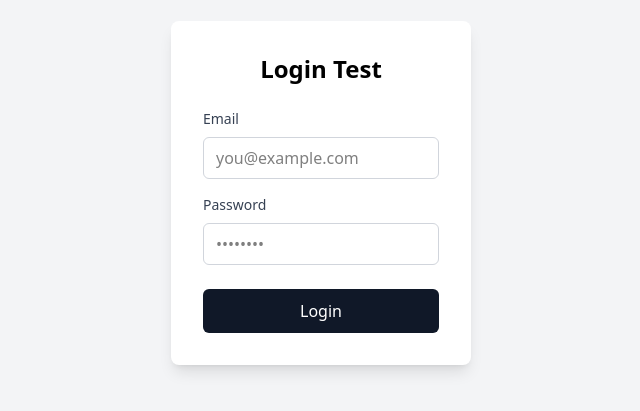
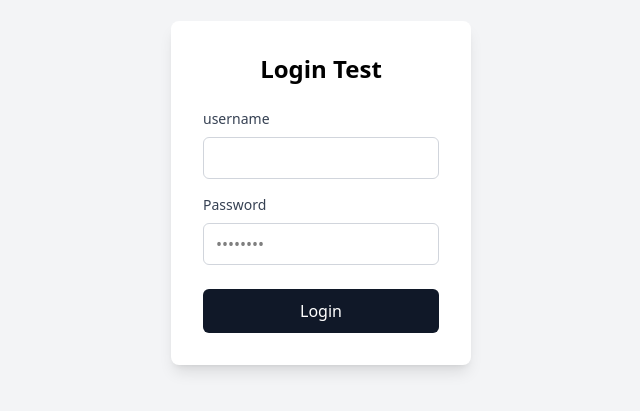
Before and after one commit to youngbee08/jan-react-cohort, a React (Vite) app: page /auth/login2 in a window 1280 px wide. Shown: the part 207-618 px from the top of the page, without its empty margins (319-959 px from the left). Built offline with nearby package versions, Linux system fonts and the light colour scheme.

Commit message:
learent route protection and outlet usage

```diff
--- a/src/App.jsx
+++ b/src/App.jsx
@@ -8,18 +8,21 @@ import Products from "./pages/Products";
 import Login from "./pages/Login";
 import Dashboard from "./pages/Dashboard";
 import SecondLogin from "./pages/SecondLogin";
+import ProtectedRoute from "./pages/ProtectedRoute";
 
 const App = () => {
   return (
     <Userprovider>
       <BrowserRouter>
         <Routes>
-          <Route path="/" element={<Navigate to={"/auth/login2"}/>} />
+          <Route path="/" element={<Navigate to={"/auth/login2"} />} />
 
           <Route path="/auth/login" element={<Login />} />
           <Route path="/auth/login2" element={<SecondLogin />} />
 
-          <Route path="/dashboard/overview" element={<Dashboard />} />
+          <Route element={<ProtectedRoute />}>
+            <Route path="/dashboard/overview" element={<Dashboard />} />
+          </Route>
 
           <Route
             path="/home"
--- a/src/contexts/UserContext.jsx
+++ b/src/contexts/UserContext.jsx
@@ -1,18 +1,22 @@
-import { createContext } from "react";
+import { createContext, useState } from "react";
 
 export const userContext = createContext();
 
 const Userprovider = ({ children }) => {
-  const user = {
-    name: "Adesoye Toyeeb",
-    occupation: "Co-founder",
-    business_name: "Mysavemate",
-    gender: "male",
-    email: "adesoyetoyeeb01@gmail.com",
-    phone: "09037140948",
-  };
+  const existingUser = JSON.parse(localStorage.getItem("userDetails"));
+
+  const [user, setUser] = useState(existingUser || null);
+
+  function logUserIn(details) {
+    if (!details) {
+      return;
+    }
+    localStorage.setItem("userDetails", JSON.stringify(details));
+    setUser(details);
+  }
   const value = {
     user,
+    logUserIn,
   };
   return <userContext.Provider value={value}>{children}</userContext.Provider>;
 };
--- a/src/index.css
+++ b/src/index.css
@@ -1 +1,6 @@
 @import "tailwindcss";
+
+:disabled {
+  opacity: 0.6;
+  cursor: not-allowed;
+}
--- a/src/pages/Dashboard.jsx
+++ b/src/pages/Dashboard.jsx
@@ -1,9 +1,9 @@
-import React from 'react'
+import React, { useContext } from "react";
+import { userContext } from "../contexts/UserContext";
 
 const Dashboard = () => {
-  return (
-    <div>Welcome to Dashboard!!!</div>
-  )
-}
+  const { user } = useContext(userContext);
+  return <div>Welcome to Dashboard!!! {user?.firstName}</div>;
+};
 
-export default Dashboard
+export default Dashboard;
--- /dev/null
+++ b/src/pages/ProtectedRoute.jsx
@@ -0,0 +1,18 @@
+import React, { useContext, useEffect } from "react";
+import { userContext } from "../contexts/UserContext";
+import { Outlet, useNavigate } from "react-router-dom";
+
+const ProtectedRoute = () => {
+  const { user } = useContext(userContext);
+  const navigate = useNavigate();
+
+  useEffect(() => {
+    if (!user) {
+      navigate("/auth/login2");
+    }
+  }, [user, navigate]);
+
+  return user ? <Outlet/> : null;
+};
+
+export default ProtectedRoute;
--- a/src/pages/SecondLogin.jsx
+++ b/src/pages/SecondLogin.jsx
@@ -1,15 +1,19 @@
-import React from "react";
-import * as yup from "yup"
+import React, { useContext } from "react";
+import * as yup from "yup";
 import { useFormik } from "formik";
+import { useNavigate } from "react-router-dom";
+import { userContext } from "../contexts/UserContext";
 
 export default function SecondLogin() {
+  const { logUserIn } = useContext(userContext);
+  const base_url = "https://dummyjson.com";
+  const naviagte = useNavigate();
   const formSchema = yup.object({
-    email: yup
+    username: yup
       .string()
-      .email("please enter a valid email")
-      .required("Please provide your email address.")
+      .required("Please provide your username address.")
       .trim()
-      .lowercase(),
+      .lowercase("Username address should only be lowercase"),
     password: yup
       .string()
       .required("Please provide your password")
@@ -19,13 +23,32 @@ export default function SecondLogin() {
 
   const formik = useFormik({
     initialValues: {
-      email: "",
+      username: "",
       password: "",
     },
     validationSchema: formSchema,
-    onSubmit: async (value, { resetForm }) => {
-      console.log(value);
-      resetForm();
+    onSubmit: async (value, { resetForm, setSubmitting }) => {
+      setSubmitting(true);
+      try {
+        const res = await fetch(`${base_url}/auth/login`, {
+          method: "POST",
+          headers: { "Content-Type": "application/json" },
+          body: JSON.stringify(value),
+        });
+        const data = await res.json();
+        if (res.status === 200) {
+          alert("Login successful");
+          logUserIn(data);
+          naviagte("/dashboard/overview");
+          return;
+        }
+        alert(data.message);
+      } catch (error) {
+        console.log(error);
+      } finally {
+        setSubmitting(false);
+        resetForm();
+      }
     },
   });
   return (
@@ -38,20 +61,19 @@ export default function SecondLogin() {
 
         <div className="mb-4">
           <label className="block text-sm font-medium text-gray-700">
-            Email
+            username
           </label>
           <input
-            type="email"
-            name="email"
+            type="text"
+            name="username"
             className="mt-2 w-full rounded-md border border-gray-300 px-3 py-2 outline-none focus:border-gray-500 focus:ring-2 focus:ring-gray-300"
-            placeholder="you@example.com"
             onChange={formik.handleChange}
             onBlur={formik.handleBlur}
-            value={formik.values.email}
+            value={formik.values.username}
           />
-          {formik.errors.email && formik.touched.email && (
+          {formik.errors.username && formik.touched.username && (
             <span className="text-xs text-red-600 font-semibold">
-              {formik.errors.email}
+              {formik.errors.username}
             </span>
           )}
         </div>
@@ -78,11 +100,15 @@ export default function SecondLogin() {
 
         <button
           type="submit"
+          disabled={formik.isSubmitting}
           className="w-full rounded-md bg-gray-900 py-2.5 text-white font-medium hover:bg-gray-800 active:scale-[0.99] transition"
         >
-          Login
+          {formik.isSubmitting ? "Logging in..." : "Login"}
         </button>
       </form>
     </div>
   );
 }
+
+//SAVE: POST - PATCH - DELETE - GET - PUT
+//TODO:Learn about status codes
```
Also changed, not shown: 1 other file (tests, documents, lock files or other folders).
